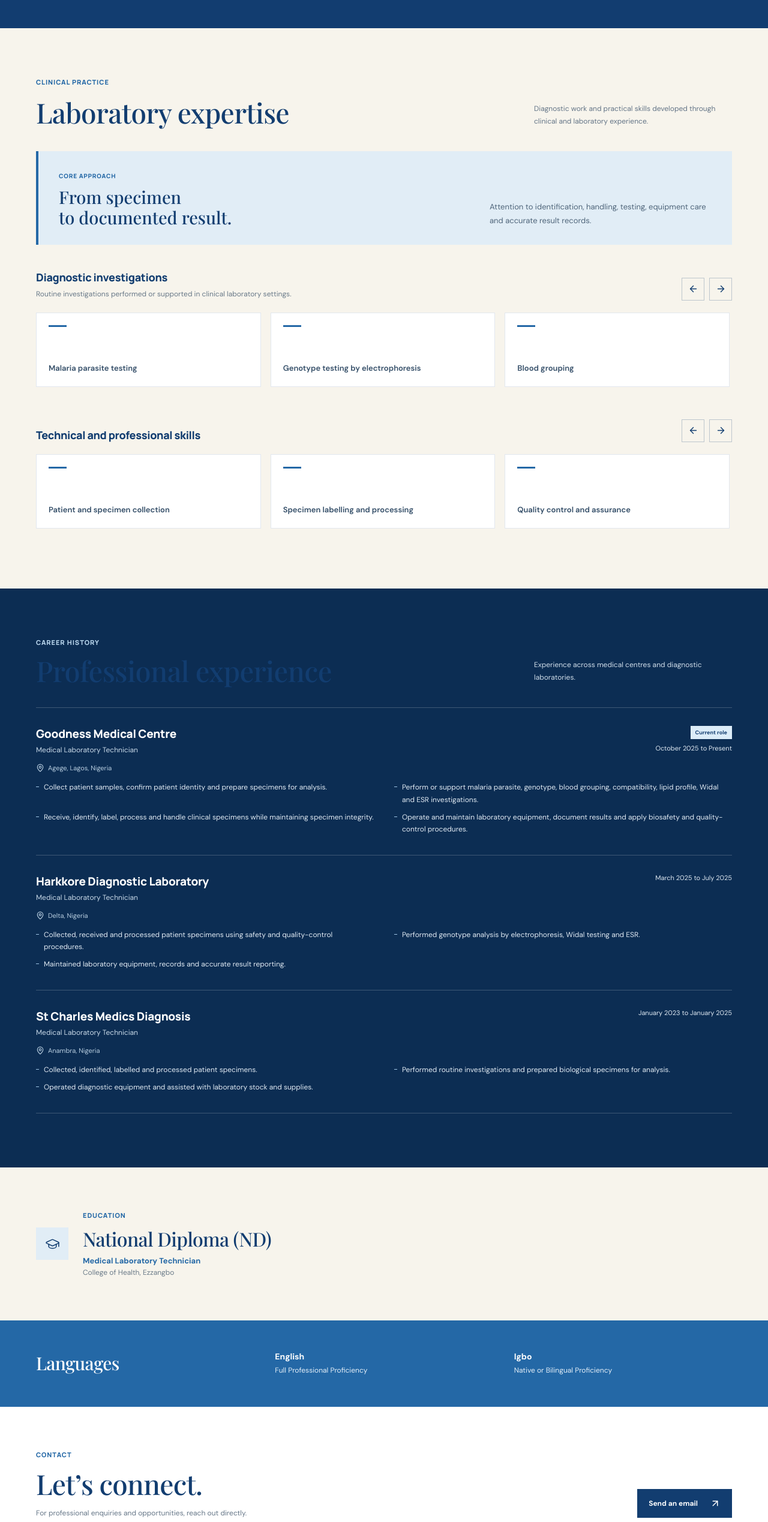
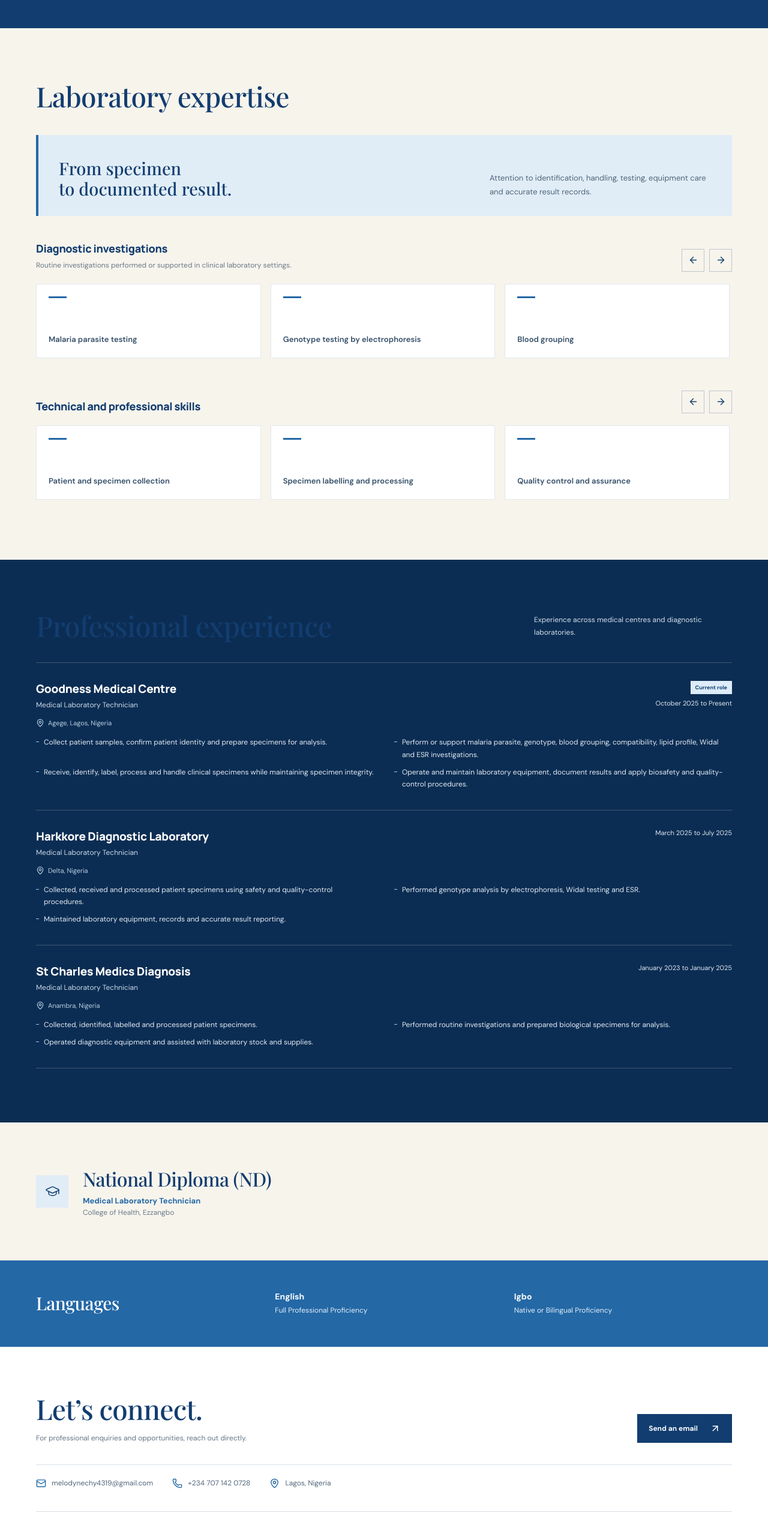
Before and after one commit to Emiloart/chinecherem-okoye, a Next.js app: page / in a window 1280 px wide. Shown: the part 1000-3537 px from the top of the page at 60% size. Built offline with nearby package versions, Linux system fonts and the light colour scheme; a web font is replaced by a local one.

Commit message:
refine: remove redundant section labels and normalize punctuation

```diff
--- a/src/app/page.tsx
+++ b/src/app/page.tsx
@@ -143,14 +143,11 @@ export default function Home() {
       <section className="section-shell expertise-section" id="expertise">
         <div className="section-heading">
           <div>
-            <p className="section-kicker">Clinical practice</p>
             <h2>Laboratory expertise</h2>
           </div>
-          <p className="section-aside">Diagnostic work and practical skills developed through clinical and laboratory experience.</p>
         </div>
         <div className="practice-feature">
           <div>
-            <span className="feature-label">CORE APPROACH</span>
             <h3>From specimen<br />to documented result.</h3>
           </div>
           <p>Attention to identification, handling, testing, equipment care and accurate result records.</p>
@@ -170,7 +167,6 @@ export default function Home() {
         <div className="section-shell">
           <div className="section-heading experience-heading">
             <div>
-              <p className="section-kicker section-kicker-light">Career history</p>
               <h2>Professional experience</h2>
             </div>
             <p className="section-aside section-aside-light">Experience across medical centres and diagnostic laboratories.</p>
@@ -201,7 +197,6 @@ export default function Home() {
       <section className="section-shell education-section" id="education">
         <div className="education-icon"><GraduationCap size={25} strokeWidth={1.5} /></div>
         <div className="education-copy">
-          <p className="section-kicker">Education</p>
           <h2>National Diploma (ND)</h2>
           <p className="education-course">Medical Laboratory Technician</p>
           <p className="education-school">College of Health, Ezzangbo</p>
@@ -220,7 +215,6 @@ export default function Home() {
         <div className="section-shell">
           <div className="footer-top">
             <div>
-              <p className="section-kicker">Contact</p>
               <h2>Let’s connect.</h2>
               <p className="footer-intro">For professional enquiries and opportunities, reach out directly.</p>
             </div>
```
